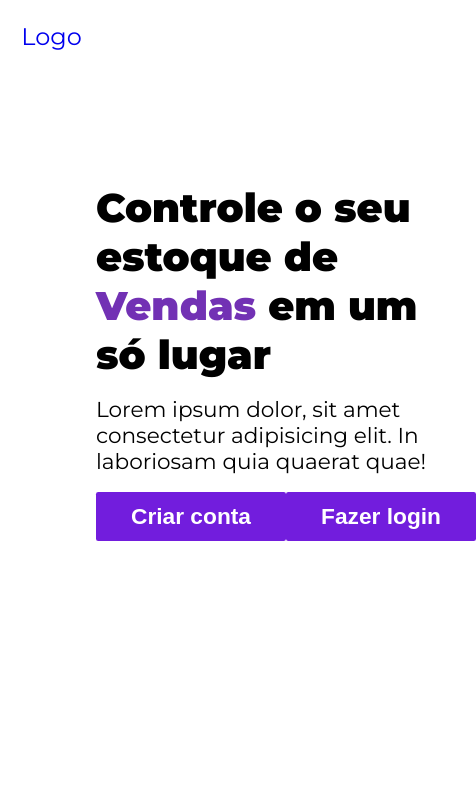
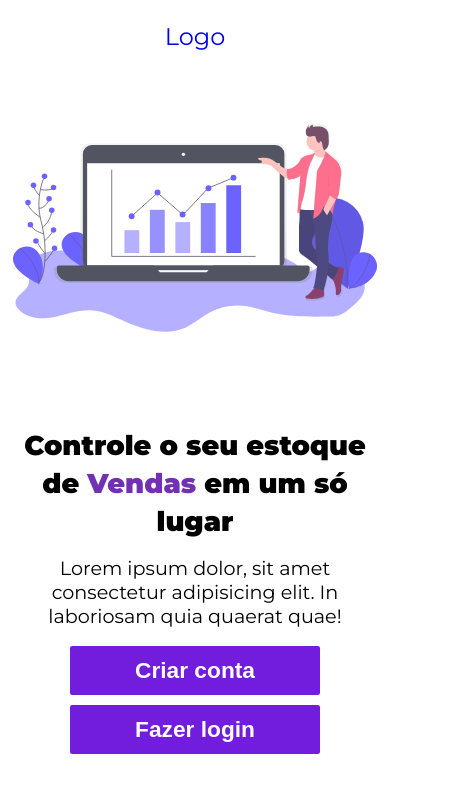
Before and after one commit to matheusmosca/teste-inhalt, a React app in the folder frontend/: page / in a window 390 px wide. Shown: the whole page, 476 px wide, since content can reach past the window. Built offline with nearby package versions, Linux system fonts and the light colour scheme.

Commit message:
Home page responsiva

```diff
--- a/frontend/src/assets/styles/mixins.scss
+++ b/frontend/src/assets/styles/mixins.scss
@@ -19,3 +19,15 @@ $desktop-width: 1024px;
     @content;
   }
 }
+
+@mixin adjustImage {
+  @media (max-width: #{1210px}) {
+    @content;
+  }
+}
+
+@mixin largeTablet {
+  @media (max-width: #{800px}) {
+    @content;
+  }
+}
--- a/frontend/src/components/layout/header/header.scss
+++ b/frontend/src/components/layout/header/header.scss
@@ -3,7 +3,7 @@
 .header {
   display: flex;
   justify-content: space-between;
-  padding: 0 6em;
+  padding: 0 4em;
   height: 104px;
   width: 100%;
   align-items: center;
--- a/frontend/src/pages/home/home.scss
+++ b/frontend/src/pages/home/home.scss
@@ -1,25 +1,83 @@
 @import '../../assets/styles/variables.scss';
+@import '../../assets/styles/mixins.scss';
 
 .home-page {
   height: calc(100% - 104px);
+  header {
+    @include largeSmartPhone {
+        justify-content: center;
+        align-items: center;
+      }
+  }
 
   .main-content {
-    padding-left: 6em;
+    padding-left: 4em;
     height: 100%;
+
+    @include smallDesktop {
+      padding-left: 2.5em;
+
+    }
+    @include largeTablet{
+      padding-left: 0em;
+
+    }
 
     section {
       display: flex;
       align-items: center;
       justify-content: space-between;
       height: 100%;
+      position: relative;
+
+      @include largeTablet {
+        flex-direction: column-reverse;
+        position: initial;
+        justify-content: center;
+      }
+
 
       .headline-container {
-        width: 440px;
-        height: 70%;
+        width: 420px;
+        display: flex;
+        flex-direction: column;
+        justify-content: center;
+        align-items: center;
+        height: 100%;
+        margin-bottom: 6em;
+
+        @include adjustImage {
+          width: 370px;
+
+        }
+        @include smallDesktop {
+          width: 320px;
+        }
+
+        @include largeTablet {
+          width: 88%;
+          margin-bottom: .4em;
+        }
 
         h1 {
           font-weight: 900;
-          font-size: 2.5rem;
+          font-size: 2.3rem;
+
+          @include adjustImage {
+            line-height: 1.4em;
+            font-size: 2.1rem;
+          }
+          @include smallDesktop {
+            font-size: 1.8rem;
+          }
+          @include largeTablet {
+            font-size: 2rem;
+            text-align: center;
+          }
+
+          @include largeSmartPhone{
+            font-size: 1.7rem;
+          }
 
           span {
             color: $darkPurple;
@@ -29,26 +87,87 @@
         h4 {
           margin: .8em 0;
           font-weight: 300;
-          font-size: 1.35rem;
+          font-size: 1.2rem;
+
+          @include smallDesktop {
+            font-size: 1.1rem;
+          }
+
+          @include largeTablet {
+            font-size: 1.3rem;
+            text-align: center;
+          }
+          @include largeSmartPhone{
+            font-size: 1.2rem;
+            text-align: center;
+          }
         }
 
         .buttons-container {
-          width: 94%;
+          width: 100%;
           display: flex;
           justify-content: space-between;
+
+          @include largeTablet {
+            flex-direction: column;
+            justify-content: center;
+            align-items: center;
+
+            button {
+              &:nth-child(1) {
+                margin-bottom: .3em;
+                margin-top: .1em;
+              }
+
+            }
+          }
+          .main-button {
+            @include adjustImage {
+              width: 176px;
+            }
+            @include smallDesktop {
+              width: 150px;
+            }
+            @include largeTablet{
+              width: 250px;
+            }
+          }
         }
       }
 
       .illustration {
-        width: calc(100% - 440px);
+        position: absolute;
+        right: 0;
+        bottom: 48px;
+        width: calc(100% - 420px);
         height: 100%;
         display: flex;
         justify-content: center;
         align-items: center;
 
+        @include adjustImage {
+          width: calc(100% - 370px);
+        }
+
+        @include smallDesktop {
+          width: calc(100% - 320px);
+        }
+
+        @include largeTablet {
+          flex-direction: column;
+          position: initial;
+          width: 95%;
+          max-height: 310px;
+        }
+
         img {
-          width: 85%;
-          height: 85%;
+          width: 93%;
+          height: 93%;
+
+          @include largeSmartPhone {
+            width: 98%;
+            height: 98%;
+          }
         }
       }
     }
```
